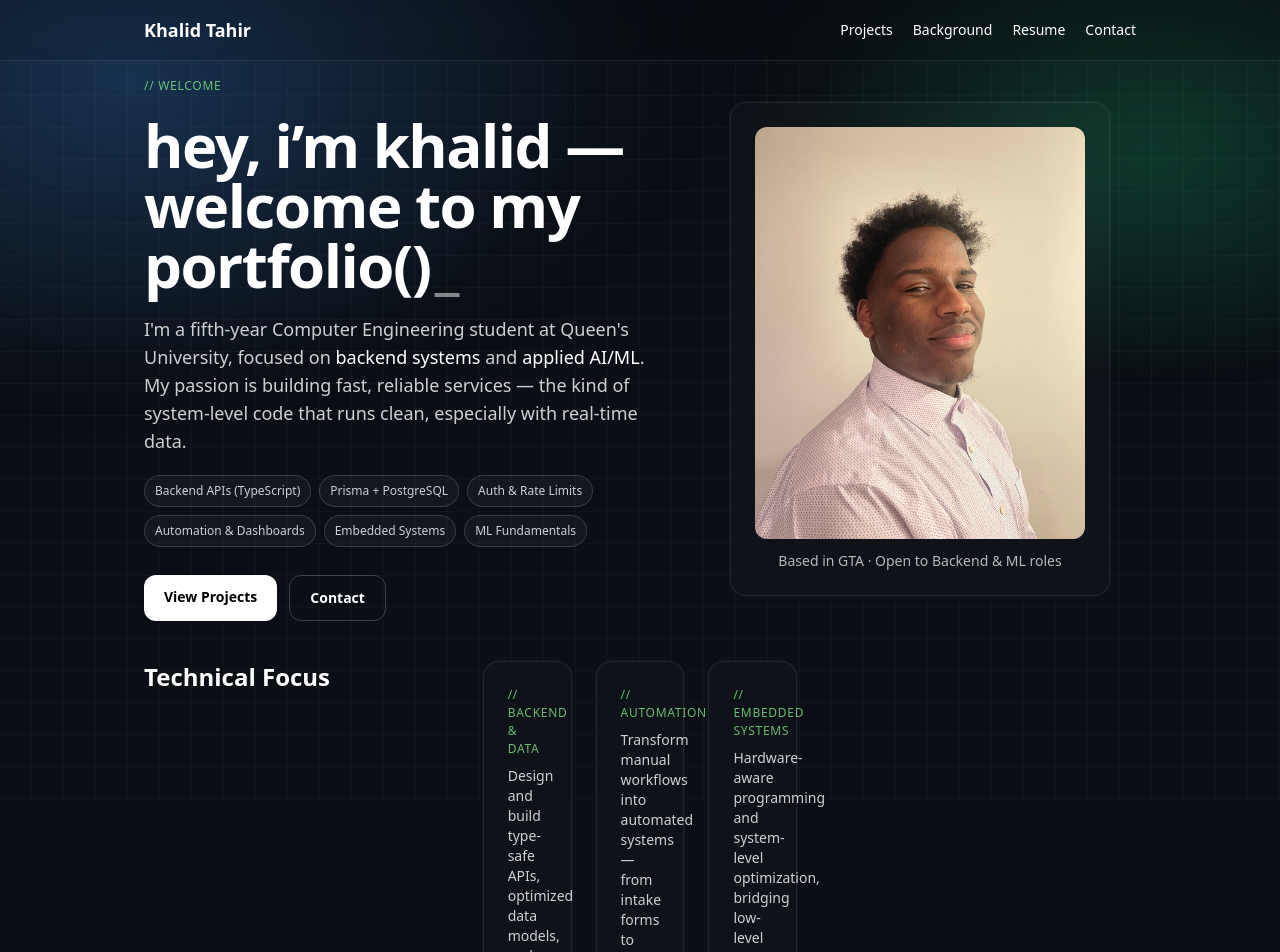
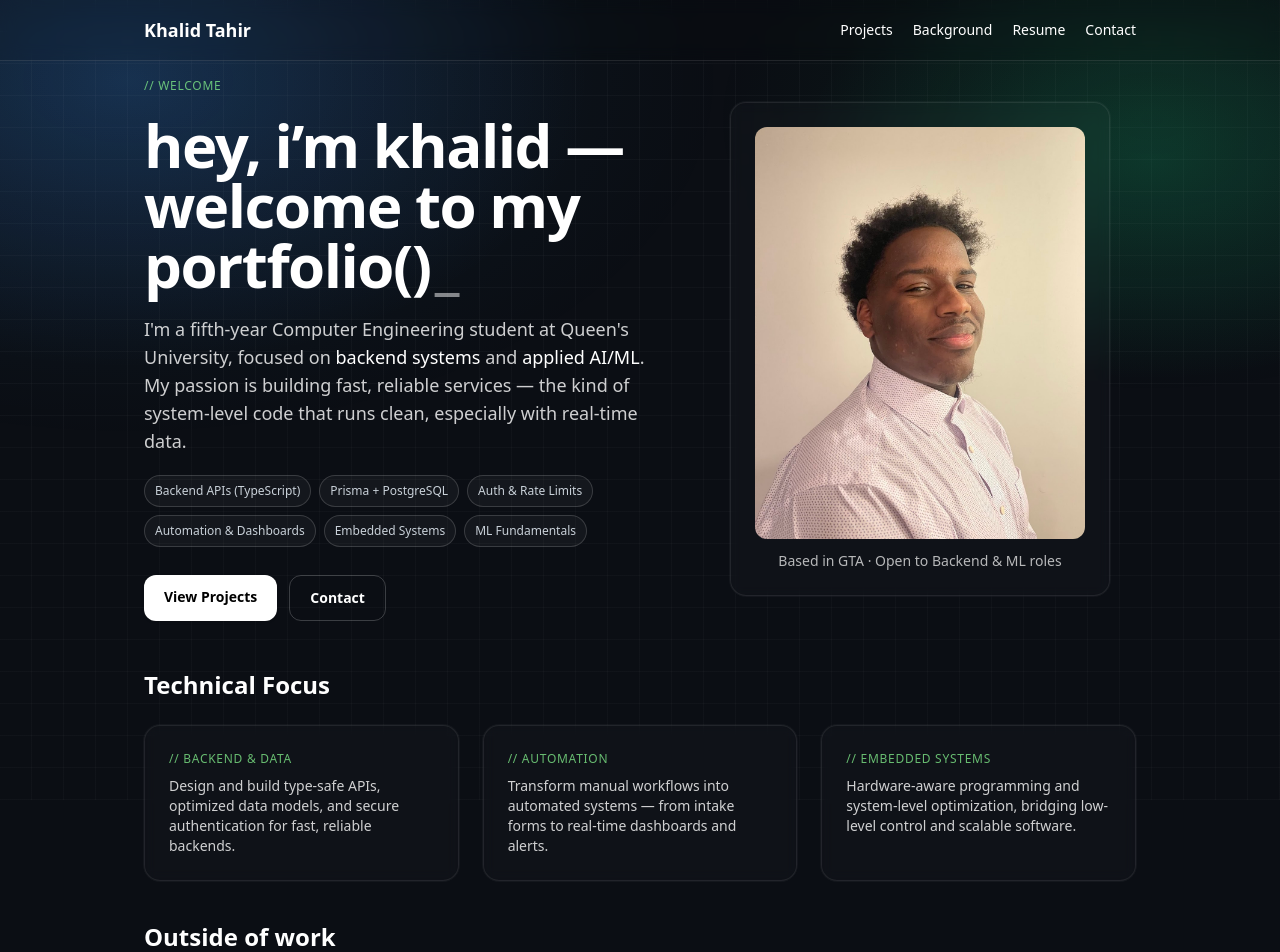
Before and after one commit to khalidtahir/portfolio, a Next.js app: page / in a window 1280 px wide. Shown: the top 952 px of the page. Built offline with nearby package versions, Linux system fonts and the light colour scheme.

Commit message:
fix: unnest grids for tech highlights to fix layout style

```diff
--- a/src/app/page.tsx
+++ b/src/app/page.tsx
@@ -82,8 +82,8 @@ export default function Home() {
       </section>
 
       {/* TECH HIGHLIGHTS */}
-      <section className="mt-10 grid gap-6 md:grid-cols-3">
-        <h2 className="text-2xl font-bold text-white mb-4">Technical Focus</h2>
+      <section className="mt-12">
+        <h2 className="text-2xl font-semibold text-white mb-6">Technical Focus</h2>
         <div className="grid gap-6 md:grid-cols-3">
         <Card>
           <div className="code-accent mb-2">{`// backend & data`}</div>
```
